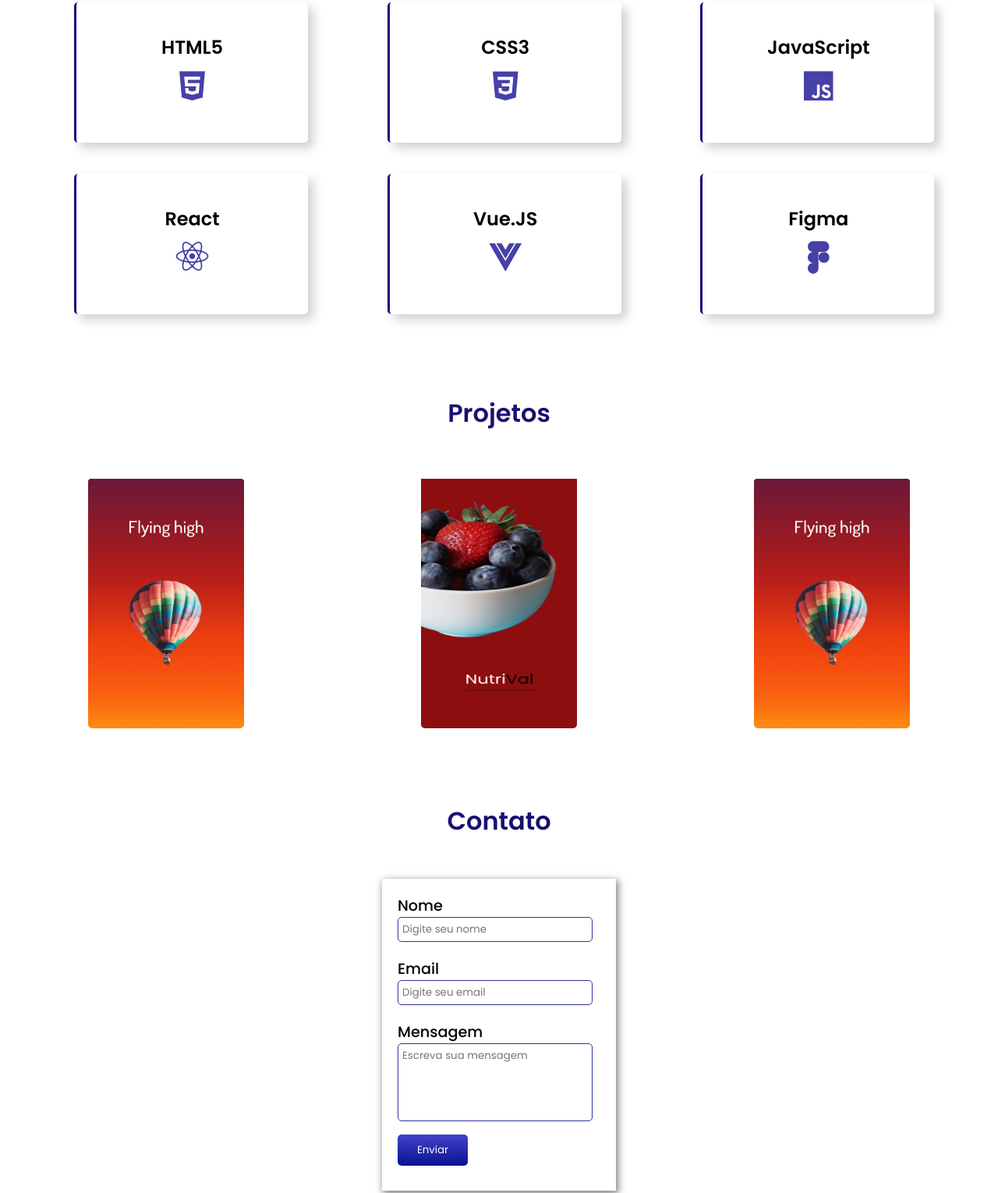
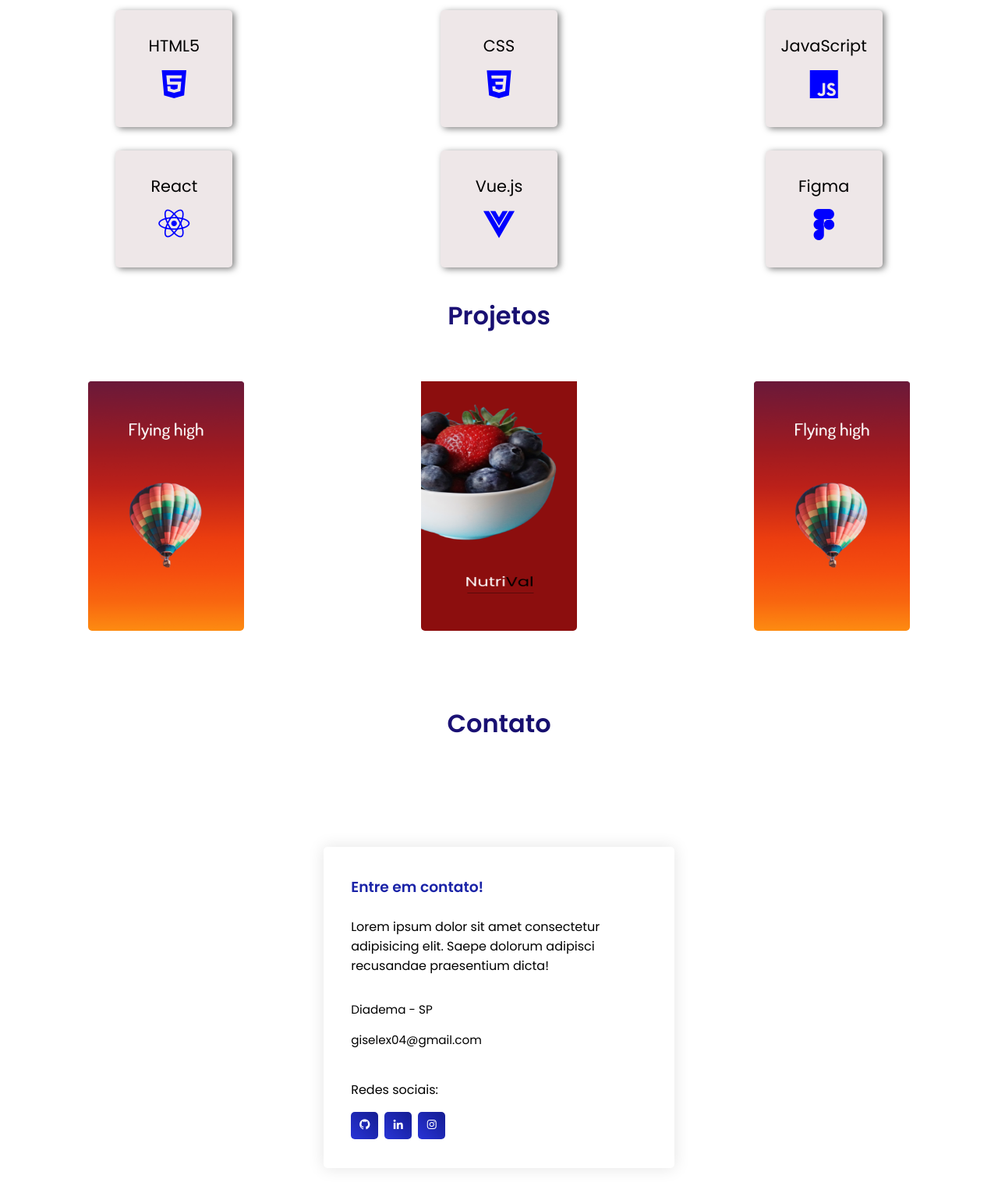
Before and after one commit to Gisele-Cardoso/Portfolio, a plain HTML site: page index.html in a window 1280 px wide. Shown: the part 1220-2750 px from the top of the page at 78% size. Drawn offline with nearby package versions, Linux system fonts and the light colour scheme.

Commit message:
atualizado

```diff
--- a/estilo.css
+++ b/estilo.css
@@ -270,44 +270,42 @@ a {
 
 /* SKILLS */
 
-.skills-row {
+.l-cards {
   display: grid;
-    grid-template-columns: repeat(auto-fill, minmax(350px, 1fr));
-    align-items: center;
-    margin-left: 75px;
-    margin-bottom: 75px;
+  grid-gap: 30px;
+  grid-template-columns: repeat(3, 300px);
+  grid-template-columns: repeat(auto-fit, 300px);
+  grid-template-columns: repeat(auto-fit, minmax(300px, 1fr));
+  justify-content: center;
+  justify-items: center;
+  padding: 30px;
 }
 
-.card {
+.card-skill{
+  background: rgb(238, 231, 232);
+  width: 150px;
+  height: 150px;
+  text-align: center;
+  padding-top: 30px;
   border-radius: 5px;
-    box-shadow: 7px 7px 13px 0px rgba(40, 40, 40, 0.22);
-    padding: 30px;
-    margin: 20px;
-    width: 300px;
   transition: all 0.3s ease-out;
-    padding-top: 40px;
+  box-shadow: 3px 2px 9px  rgba(0,0,0,0.5);
 }
 
-.card:hover {
+.card-skill:hover{
   transform: translateY(-5px);
   cursor: pointer;
 }
 
-.skill-title{
-    text-align: center;
+
+#card-icone{
+  font-size: 3rem;
+  padding-top: 10px;
+  color: blue;
 }
 
-.card p {
-    font-size: 50px;
-    text-align: center;
-}
-
-.card-icon i{
-    color: #221a97d5;
-}
-
-.blue {
-    border-left: 3px solid #120a7c;
+.card-texto{
+  font-size: 1.3rem;
 }
 
 @media screen and (max-width: 800px){
@@ -405,71 +403,154 @@ a {
 }
 }
 
-
-.contato{
-    display: flex;
-    justify-content: space-around;
-    align-items: center;
+.titulo-contato{
+  font-size: 2rem;
+  font-weight: 600;
+  text-align: center;
+  padding-top: 8px;
+  background: linear-gradient(to right, rgb(38, 22, 133) 25%, rgb(11, 10, 94) 75%);
+  background-clip: text;
+  -webkit-background-clip: text;
+  -webkit-text-fill-color: transparent;
+  margin-bottom: -60px;
 }
 
-form{
-  width: 300px;
-  height: 400px;
-  padding: 20px 10px;
-  margin: 20px;
-  box-shadow: 2px 3px 9px 1px rgba(0,0, 0, 0.5);
+.contato {
+  position: relative;
+  width: 100%;
+  min-height: 100vh;
+  overflow: hidden;
+  display: flex;
+  align-items: center;
+  justify-content: center;
+}
+
+.form {
+  max-width: 450px;
+  background-color: #fff;
+  border-radius: 5px;
+  box-shadow: 0 0 20px 1px rgba(0, 0, 0, 0.1);
+  overflow: hidden;
 }
 
 
-label{
-  font-size: 1.2rem;
-  font-weight: 500;
-  padding-left: 10px;
+.contato-info {
+  padding: 2.3rem 2.2rem;
+  position: relative;
 }
 
-input{
-  display: block;
-  border: 1px solid rgb(44, 51, 156);
-  border-radius: 5px;
-  margin-left: 10px;
-  margin-bottom: 20px;
-  width: 250px;
-  padding: 5px;
+.contato-info .title {
+  color: #1a23a7;
 }
 
-textarea{
-  border: 1px solid rgb(44, 51, 156);
+.contato-text {
+  color: #000;
+  margin: 1.5rem 0 2rem 0;
+  width: 400px;
+}
+
+.informacao p{
+  display: flex;
+  color: #000;
+  margin: 1rem 0;
+  align-items: center;
+  font-size: 0.95rem;
+}
+
+.icon {
+  width: 28px;
+  margin-right: 0.7rem;
+}
+
+.social-media p{
+  padding-top: 1.5rem;
+}
+
+.social-icons {
+  display: flex;
+  margin-top: 1rem;
+}
+
+.social-icons a {
+  width: 35px;
+  height: 35px;
   border-radius: 5px;
-  resize: none;
-  width: 250px;
-  margin-left: 10px;
-  margin-bottom: 10px;
-  height: 100px;
-  padding: 5px;
+  background: linear-gradient(45deg, #2834d6, #141c92);
+  color: #fff;
+  text-align: center;
+  line-height: 35px;
+  margin-right: 0.5rem;
+  transition: 0.3s;
+}
+
+.social-icons a:hover {
+  transform: scale(1.05);
+}
+
+.social-icons i{
+  color: #fff;
 }
 
 
-button{
-  border: none;
-    border-radius: 5px;
-    background: linear-gradient(rgb(67, 65, 201), rgb(10, 19, 145));
-    width: 90px;
-    height: 40px;
-    cursor: pointer;
-    color: #fff;
-    margin-left: 10px;
+
+@media (max-width: 850px) {
+  .form {
+    grid-template-columns: 1fr;
   }
 
-button:hover{
-  background: rgb(36, 53, 148);
+  .contato-info:before {
+    bottom: initial;
+    top: -75px;
+    right: 65px;
+    transform: scale(0.95);
   }
 
-@media screen and (max-width: 800px){
-  .contato-img{
-    display: none;
+  .contato-form:before {
+    top: -13px;
+    left: initial;
+    right: 70px;
+  }
+
+  .text {
+    margin: 1rem 0 1.5rem 0;
+  }
+
+  .social-media {
+    padding: 1.5rem 0 0 0;
   }
 }
 
+@media (max-width: 480px) {
+  .container {
+    padding: 1.5rem;
+  }
+
+  .contato-info:before {
+    display: none;
+  }
+
+
+  .text,
+  .information,
+  .social-media p {
+    font-size: 0.8rem;
+  }
+
+  .title {
+    font-size: 1.15rem;
+  }
+
+  .social-icons a {
+    width: 30px;
+    height: 30px;
+    line-height: 30px;
+  }
+
+  .icon {
+    width: 23px;
+  }
+
+}
 
 
 footer{
--- a/index.html
+++ b/index.html
@@ -78,45 +78,39 @@
         <section id="skills">
             <h2 class="titulo">Skills</h2>
 
-            <div class="skills">
-                <!--<div class="skills-texto">
-                    <p>Lorem ipsum, dolor sit amet consectetur adipisicing elit. Minima, totam!</p>
-                </div>-->
+            <div class="l-cards">
 
-                <div class="skills-row">
-                    <div class="card blue">
-                        <h2 class="skill-title">HTML5</h2>
-                        <p class="card-icon"><i class='bx bxl-html5'></i></p>
+                <div class="card-skill">
+                  <p class="card-texto">HTML5</p>
+                  <i class='bx bxl-html5' id="card-icone"></i>
                 </div>
 
-                    <div class="card blue">
-                        <h2 class="skill-title">CSS3</h2>
-                        <p class="card-icon"><i class='bx bxl-css3'></i></p>
+                <div class="card-skill">
+                  <p class="card-texto">CSS</p>
+                  <i class='bx bxl-css3' id="card-icone"></i>
                 </div>
 
-                    <div class="card blue">
-                        <h2 class="skill-title">JavaScript</h2>
-                        <p class="card-icon"><i class='bx bxl-javascript'></i></p>
+                <div class="card-skill">
+                  <p class="card-texto">JavaScript</p>
+                  <i class='bx bxl-javascript' id="card-icone"></i>
                 </div>
 
-                    <div class="card blue">
-                        <h2 class="skill-title">React</h2>
-                        <p class="card-icon"><i class='bx bxl-react'></i></p>
+                <div class="card-skill">
+                  <p class="card-texto">React</p>
+                  <i class='bx bxl-react' id="card-icone"></i>
                 </div>
 
-                    <div class="card blue">
-                        <h2 class="skill-title">Vue.JS</h2>
-                        <p class="card-icon"><i class='bx bxl-vuejs'></i></p>
+                <div class="card-skill">
+                  <p class="card-texto">Vue.js</p>
+                  <i class='bx bxl-vuejs' id="card-icone"></i>
                 </div>
 
-                    <div class="card blue">
-                        <h2 class="skill-title">Figma</h2>
-                        <p class="card-icon"><i class='bx bxl-figma'></i></p>
+                <div class="card-skill">
+                  <p class="card-texto">Figma</p>
+                  <i class='bx bxl-figma' id="card-icone"></i>
                 </div>
               </div>
 
-
-            </div>
         </section>
 
             <!--PROJETOS-->
@@ -140,36 +134,39 @@
 
         <!--CONTATO-->
         <section id="contato">
-          <h2 class="titulo">Contato</h2>
+          <h2 class="titulo-contato">Contato</h2>
           <div class="contato">
+        <div class="form">
+            <div class="contato-info">
+                <h3 class="title">Entre em contato!</h3>
+                <p class="contato-text">
+            Lorem ipsum dolor sit amet consectetur adipisicing elit. Saepe dolorum adipisci recusandae praesentium dicta!
+            </p>
 
-
-    <form action="https://api.web3forms.com/submit" method="POST">
-
-      <input type="hidden" name="access_key" value="8250e428-1cd3-4235-aab2-86e81cc86b44">
-
-      <div class="form-div">
-        <label for="name">Nome</label>
-        <input type="text" name="name" required placeholder="Digite seu nome">
+            <div class="info">
+                <div class="informacao">
+                <p>Diadema - SP</p>
+                </div>
+                <div class="informacao">
+                <p>giselex04@gmail.com</p>
+                </div>
             </div>
 
-      <div class="form-div">
-        <label for="email">Email</label>
-        <input type="email" name="email" required placeholder="Digite seu email">
+            <div class="social-media">
+                <p>Redes sociais:</p>
+                <div class="social-icons">
+                <a href="#">
+                    <i class='bx bxl-github' ></i>
+                </a>
+                <a href="#">
+                    <i class='bx bxl-linkedin' ></i>
+                </a>
+                <a href="#">
+                    <i class='bx bxl-instagram' ></i>
+                </a>
                 </div>
-
-      <div class="form-div">
-        <label for="message">Mensagem</label>
-        <textarea name="message" required placeholder="Escreva sua mensagem"></textarea>
-        <input type="hidden" name="redirect" value="https://web3forms.com/success">
             </div>
-
-      <button type="submit">Enviar</button>
-
-
-    </form>
             </div>
-
 
 
 
```
Lines whose indentation alone changed are shown as unchanged.
